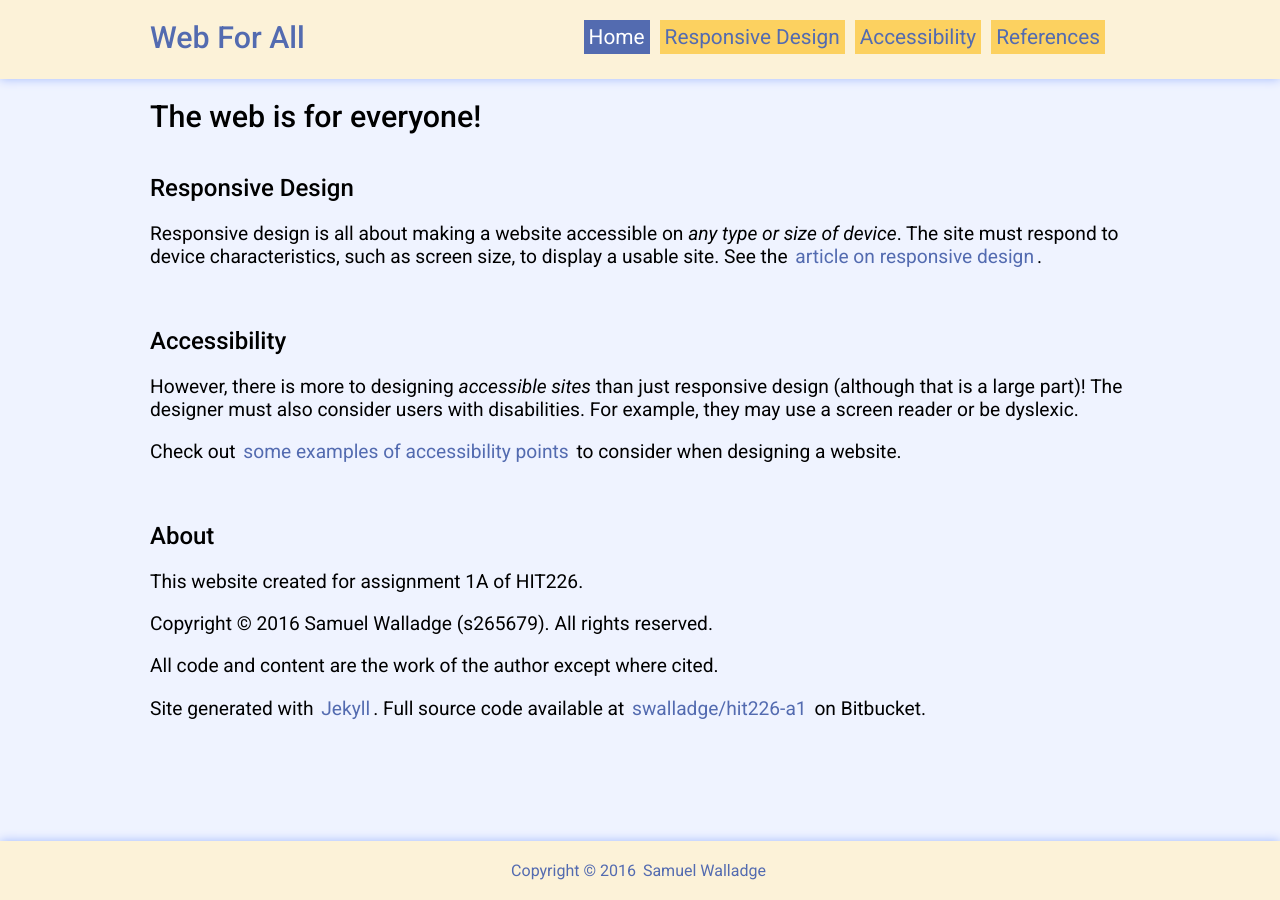
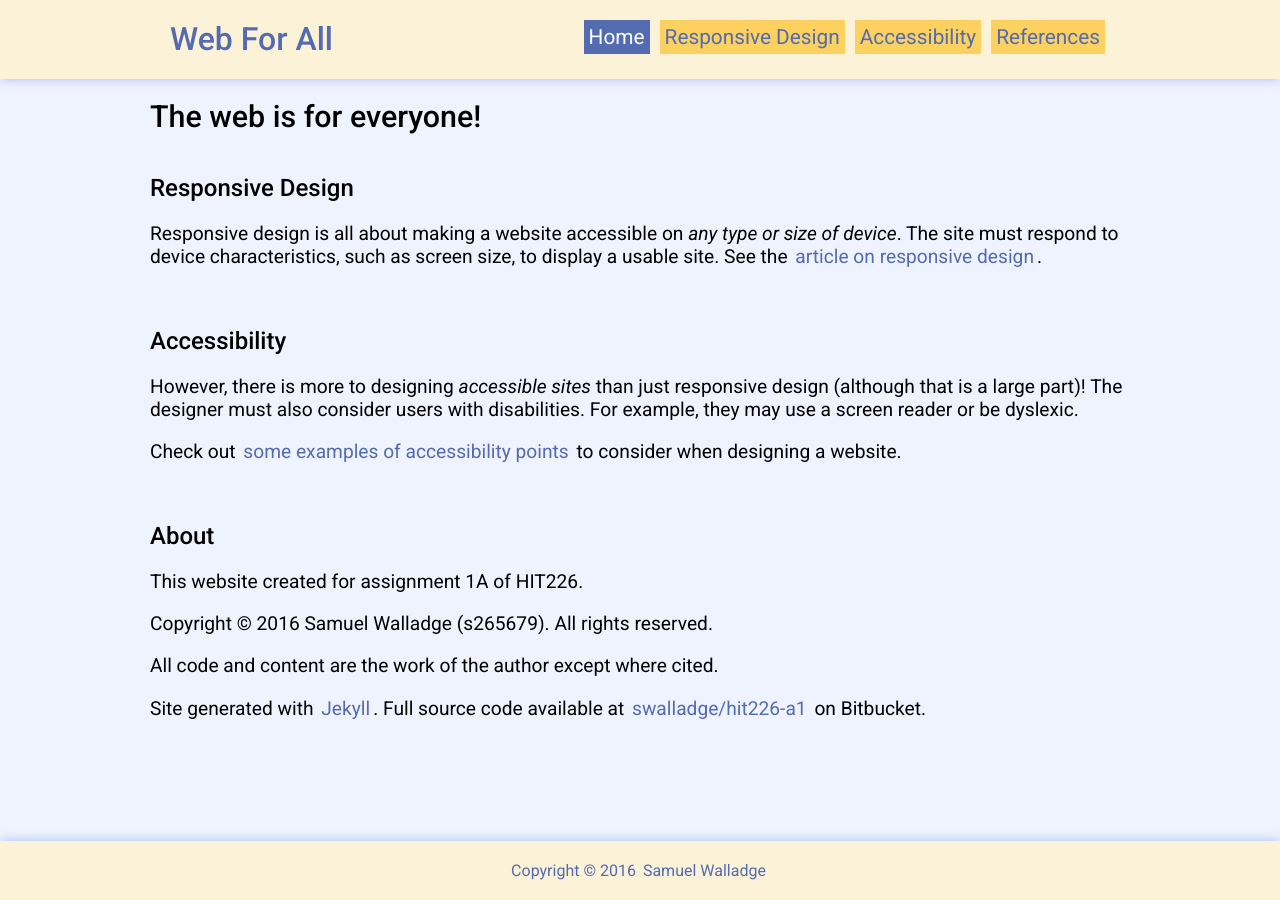
Before and after one commit to swalladge/hit226-a1, a Jekyll site: the page built from index.html, in a window 1280 px wide. Built offline with Jekyll 4.4.1, drawn with Linux system fonts in a browser that asks for light colours.

Commit message:
made site title look proper

```diff
--- a/_includes/header.html
+++ b/_includes/header.html
@@ -1,7 +1,7 @@
 <header class="site-header">
   <div class="header-wrapper">
 
-    <h1 class="page-title" id="site-title">{{ site.title }}</h1>
+    <span id="site-title">{{ site.title }}</span>
   <nav id="site-nav"> {% assign pages = site.pages | sort:"z"  %}
       {% for p in pages %}{% if p.title %}<a class="nav-item {% if p.url == page.url %}highlight{% endif %}" href="{{ p.url | prepend: site.baseurl }}">{{ p.title }}</a>{% endif %}{% endfor %}
   </nav>
--- a/_sass/_layout.scss
+++ b/_sass/_layout.scss
@@ -24,6 +24,15 @@
   margin: 0 auto;
 }
 
+/* site title in header */
+#site-title {
+  font-size: 2rem;
+  padding: 20px;
+  padding-bottom: 0px;
+  font-weight: 500;
+  text-align: center;
+  display: block;
+}
 
 /* page content layout */
 
@@ -38,7 +47,6 @@
 }
 
 /* allow for full-width elements as well as well as standard */
-//TODO: tidy this
 .page-content > * {
   width: 100%;
   margin: 0 auto;
--- a/_sass/_media.scss
+++ b/_sass/_media.scss
@@ -40,5 +40,6 @@
 
   #site-title, #site-nav {
     display: inline-block;
+    padding-bottom: 20px;
   }
 }
```
